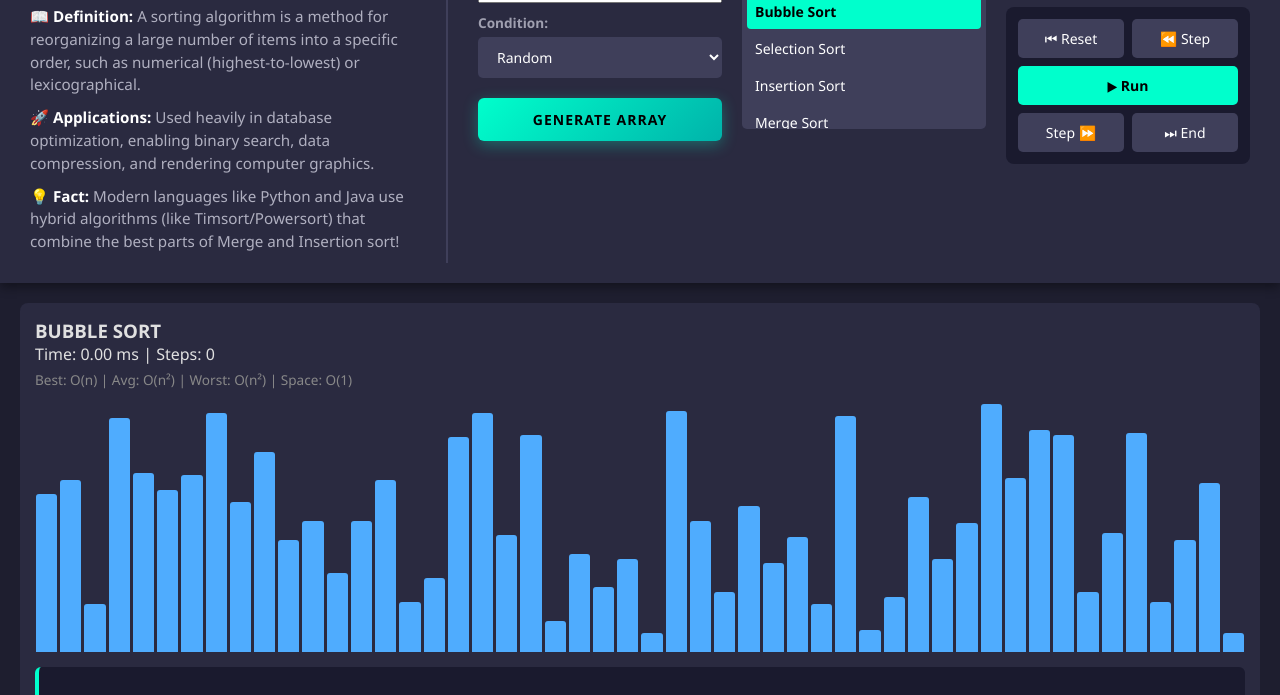
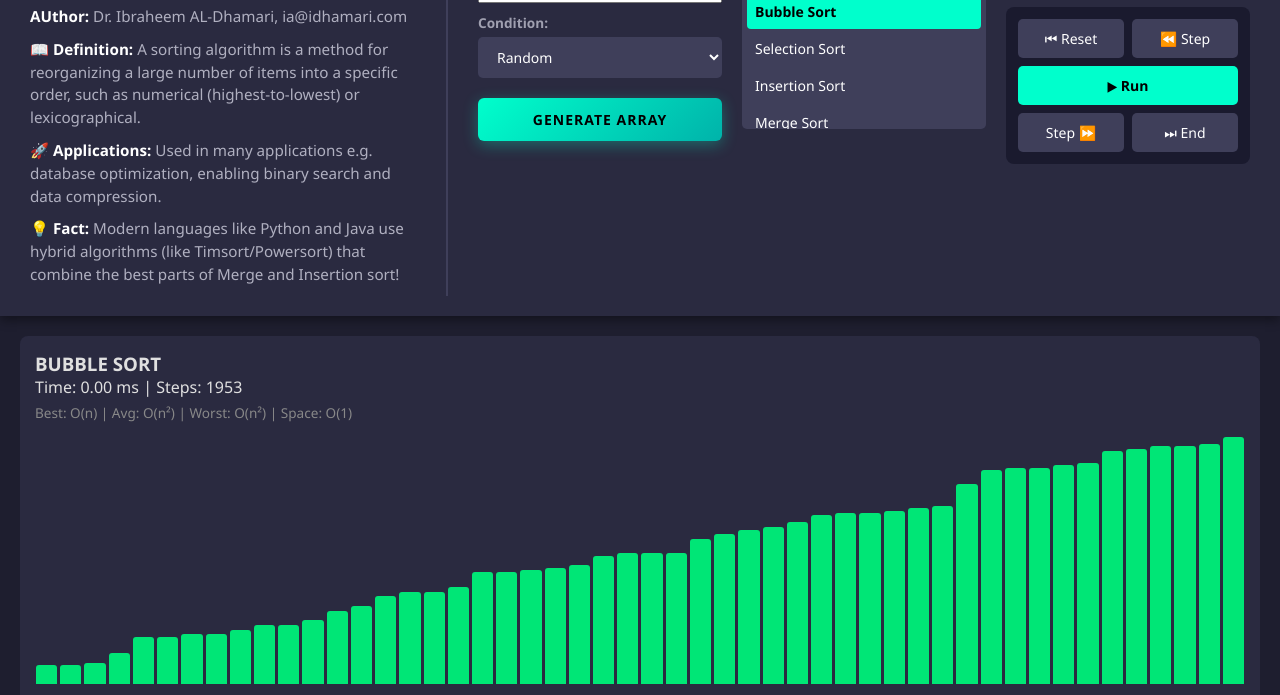
Before and after one commit to ia-dev/algorithms, a plain HTML site: page index.html in a window 1280 px wide. Both pictures are taken after a click on the button "⏭ End". Shown: the part 105-800 px from the top of the page. Drawn offline with nearby package versions, Linux system fonts and the light colour scheme.

Commit message:
fix a bug

```diff
--- a/index.html
+++ b/index.html
@@ -15,9 +15,13 @@
         <div class="header-info">
             <h1>Advanced Sorting Algorithm Visualizer</h1>
             <div class="info-content">
-                <p><strong>📖 Definition:</strong> A sorting algorithm is a method for reorganizing a large number of items into a specific order, such as numerical (highest-to-lowest) or lexicographical.</p>
-                <p><strong>🚀 Applications:</strong> Used heavily in database optimization, enabling binary search, data compression, and rendering computer graphics.</p>
-                <p><strong>💡 Fact:</strong> Modern languages like Python and Java use hybrid algorithms (like Timsort/Powersort) that combine the best parts of Merge and Insertion sort!</p>
+                <p><strong> AUthor:</strong> Dr. Ibraheem AL-Dhamari, ia@idhamari.com</p>
+                <p><strong>📖 Definition:</strong> A sorting algorithm is a method for reorganizing a large number
+                    of items into a specific order, such as numerical (highest-to-lowest) or lexicographical.</p>
+                <p><strong>🚀 Applications:</strong> Used in many applications e.g. database optimization,
+                    enabling binary search and data compression.</p>
+                <p><strong>💡 Fact:</strong> Modern languages like Python and Java use hybrid algorithms
+                    (like Timsort/Powersort) that combine the best parts of Merge and Insertion sort!</p>
             </div>
         </div>
 
--- a/js/main.js
+++ b/js/main.js
@@ -228,7 +228,7 @@ class Visualizer {
         this.updateColors(this.currentStep > 0 ? this.actions[this.currentStep - 1] : null);
     }
 
-    goToEnd() {cp
+    goToEnd() {
         if (this.array.length > 1000) return;
         while (this.currentStep < this.actions.length) {
             this.stepForward(false);
@@ -240,6 +240,7 @@ class Visualizer {
         this.stepEl.innerText = this.currentStep;
         this.updateColors(null);
     }
+
 
 }
 
```
